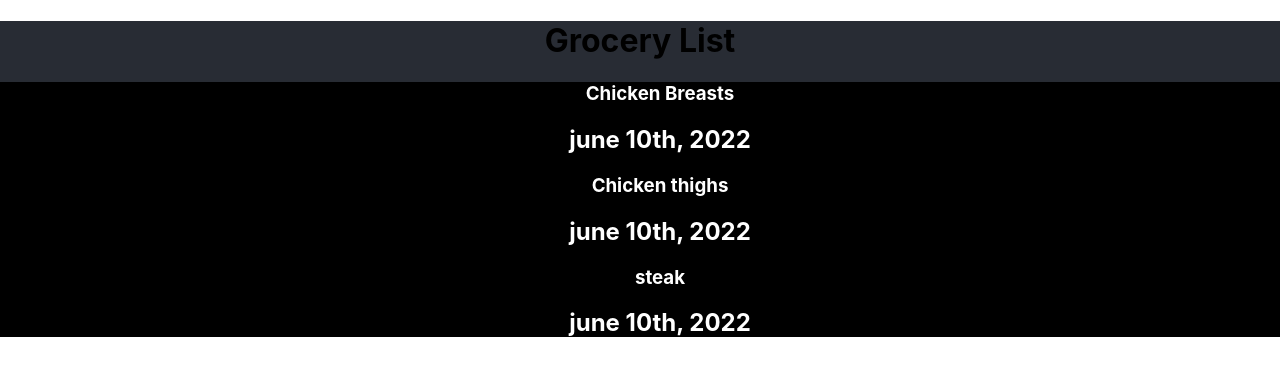
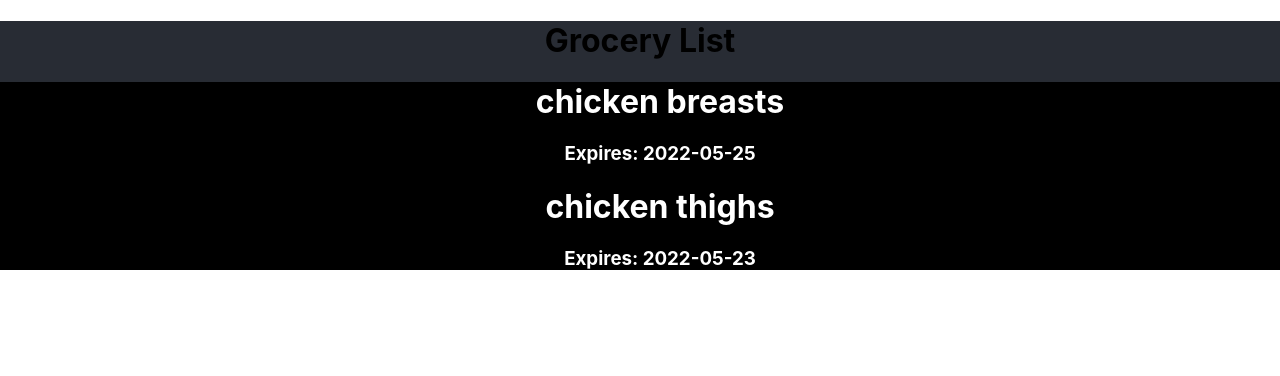
Before and after one commit to lincoln-anderson/interview-example, a React (Create React App) app: page / in a window 1280 px wide. Shown: the top 376 px of the page. Built offline with nearby package versions, Linux system fonts and the light colour scheme.

Commit message:
set up db and the json loads onto home page

```diff
--- /dev/null
+++ b/db.json
@@ -0,0 +1,15 @@
+{
+	"GroceryItems": [
+	{
+		"id": 1,
+		"name": "chicken breasts",
+		"dateExpiring": "2022-05-25"
+	},
+	{
+		"id": 2,
+		"name": "chicken thighs",
+		"dateExpiring": "2022-05-23"
+	}
+
+	]
+}
--- a/package.json
+++ b/package.json
@@ -6,10 +6,12 @@
     "@testing-library/jest-dom": "^5.16.4",
     "@testing-library/react": "^13.2.0",
     "@testing-library/user-event": "^13.5.0",
+    "json": "^11.0.0",
     "react": "^18.1.0",
     "react-dom": "^18.1.0",
     "react-router-dom": "^6.3.0",
     "react-scripts": "5.0.1",
+    "server": "^1.0.37",
     "web-vitals": "^2.1.4"
   },
   "scripts": {
--- a/src/App.js
+++ b/src/App.js
@@ -1,20 +1,18 @@
 import GroceryItemCard from './groceryItemCard';
 import './App.css';
 import React from "react";
+import groceryitems from "./groceryItems.json"
+
+
 
 function App() {
-  const items = [
-    {id: 3, name: "Chicken Breasts", datePurchased: "june 6th 2022", dateExpiring: "june 10th, 2022"},
-    {id: 2, name: "Chicken thighs", datePurchased: "june 6th 2022", dateExpiring: "june 10th, 2022"},
-    {id: 1, name: "steak", datePurchased: "june 6th 2022", dateExpiring: "june 10th, 2022"}
-  ]
   return (
     <div className="App">
 
       <h1>Grocery List</h1>
         <div className="groceryitemCard">
           <ul>
-            {items.map((item) => <GroceryItemCard key={item.id} name={item.name} dateExpiring={item.dateExpiring} />)}
+            {groceryitems.map((item) => <GroceryItemCard key = {item.id} name={item.name} dateExpiring={item.dateExpiring} />)}
           </ul>
         </div>
     </div>
--- a/src/groceryItemCard.js
+++ b/src/groceryItemCard.js
@@ -1,8 +1,8 @@
 export default function GroceryItemCard(props) {
 	return (
 		<div className = "groceryItemCard-li">
-			<h3>{props.name}</h3>
-			<h2>{props.dateExpiring}</h2>
+			<h1>{props.name}</h1>
+			<h3>Expires: {props.dateExpiring}</h3>
 		</div>
 	)
 }
--- /dev/null
+++ b/src/groceryItems.json
@@ -0,0 +1,13 @@
+[
+	{
+		"id": 1,
+		"name": "chicken breasts",
+		"dateExpiring": "2022-05-25"
+	},
+	{
+		"id": 2,
+		"name": "chicken thighs",
+		"dateExpiring": "2022-05-23"
+	}
+
+]
```
Also changed, not shown: db-1652892232175.json (added, +14 -0 lines), 1 other file (tests, documents, lock files or other folders).
